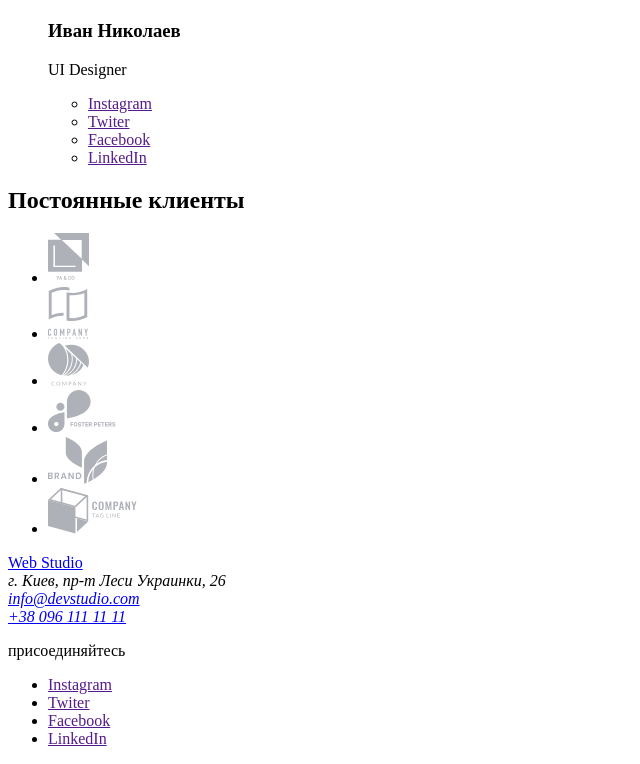
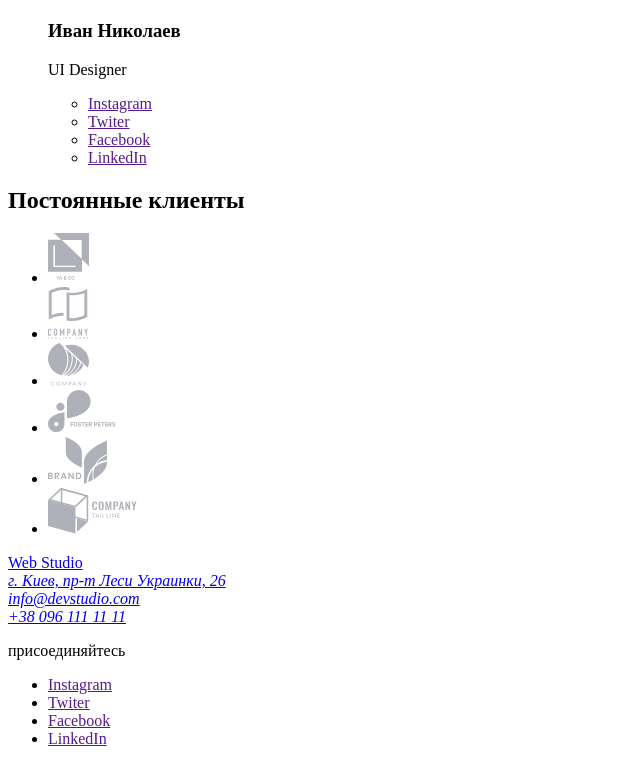
Before and after one commit to ionblak/github-GoIt-home-work1, a plain HTML site: page index.html in a window 1280 px wide. Shown: the part 3375-4139 px from the top of the page, without its empty margins (0-640 px from the left). Drawn offline with Linux system fonts and the light colour scheme.

Commit message:
добавил ссылку на адрес

```diff
--- a/index.html
+++ b/index.html
@@ -197,7 +197,9 @@
     <footer>
       <a href="./index.html">Web Studio</a>
       <address>
-        г. Киев, пр-т Леси Украинки, 26<br />
+        <a href="https://goo.gl/maps/NypTD91cG4czdafWA" target="_blank"
+          >г. Киев, пр-т Леси Украинки, 26</a
+        ><br />
         <a href="mailto:info@devstudio.com">info@devstudio.com</a><br />
         <a href="tel:+380961111111">+38 096 111 11 11</a>
       </address>
```
